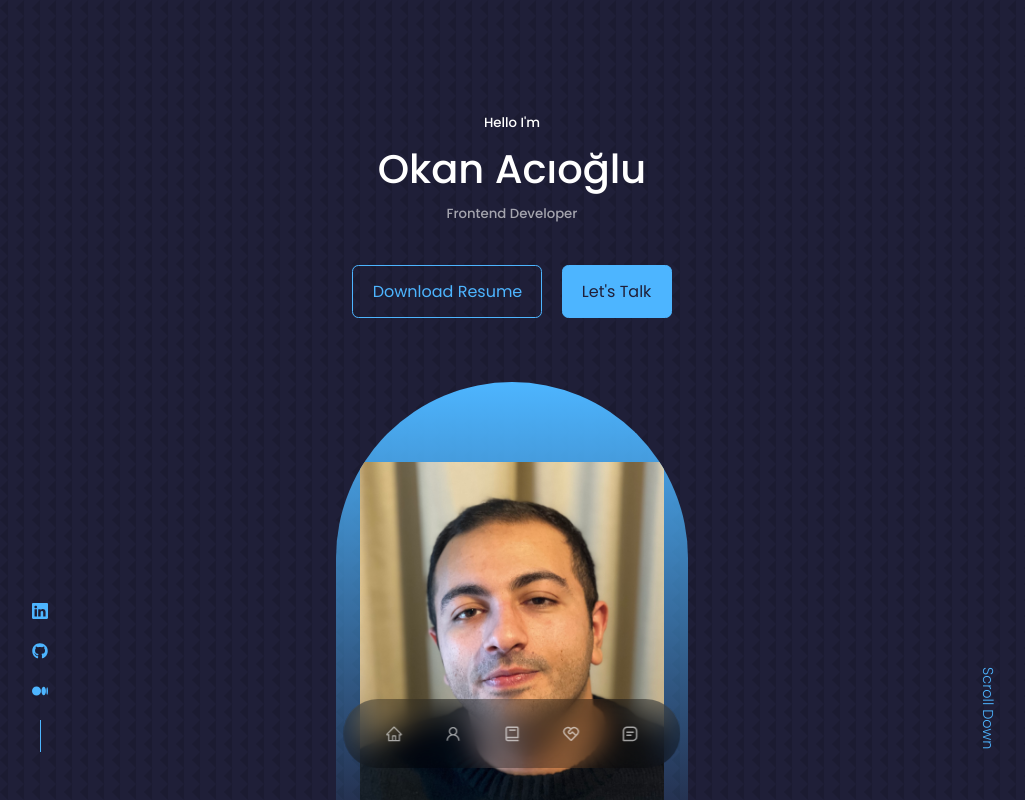
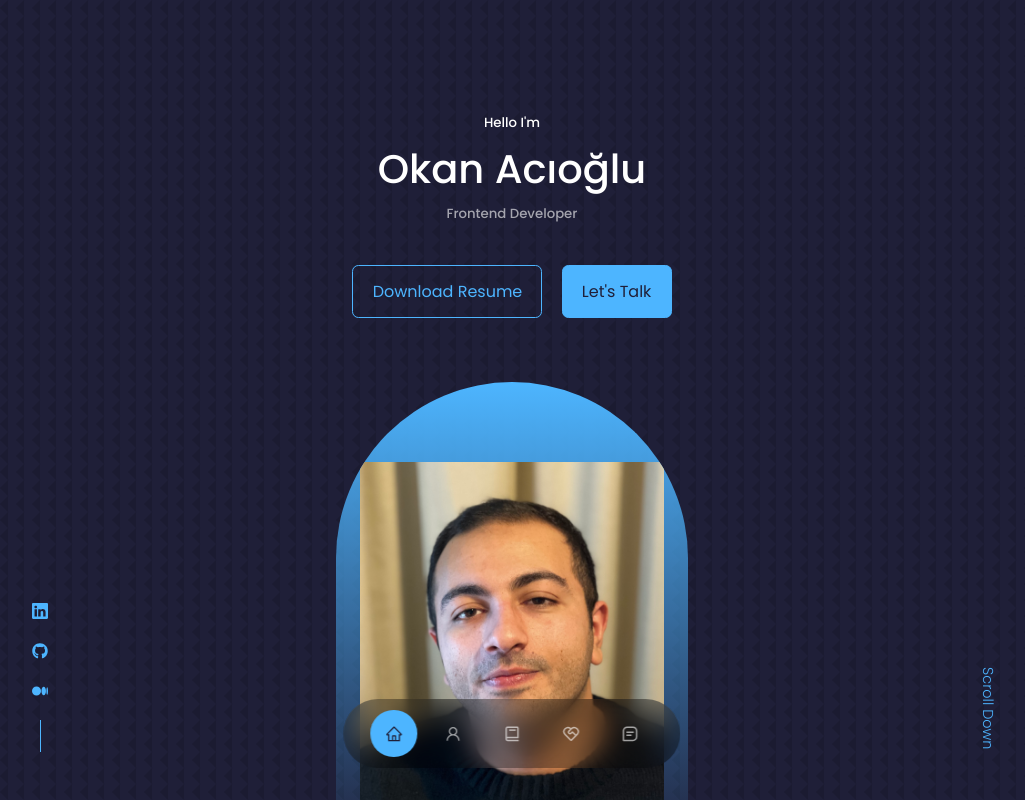
Before and after one commit to OkanAcioglu/portfolio, a React (Create React App) app: page / in a window 1280 px wide. Shown: the top 800 px of the page, without its empty margins (128-1153 px from the left). Built offline with nearby package versions, Linux system fonts and the light colour scheme.

Commit message:
finished-final-touches

```diff
--- a/src/components/nav/Nav.jsx
+++ b/src/components/nav/Nav.jsx
@@ -7,7 +7,7 @@ import { RiServiceLine } from 'react-icons/ri'
 import { BiMessageSquareDetail } from 'react-icons/bi'
 import { useState } from 'react'
 const Nav = () => {
-  const [activeNav, setActiveNav] = useState('')
+  const [activeNav, setActiveNav] = useState('#')
 
   return (
     <nav>
--- a/src/components/nav/nav.css
+++ b/src/components/nav/nav.css
@@ -27,6 +27,6 @@ nav a:hover {
 }
 
 nav a.active {
-  background: var(--color-bg);
-  color: var(--color-white);
+  background: var(--color-primary);
+  color: var(--color-bg);
 }
```
